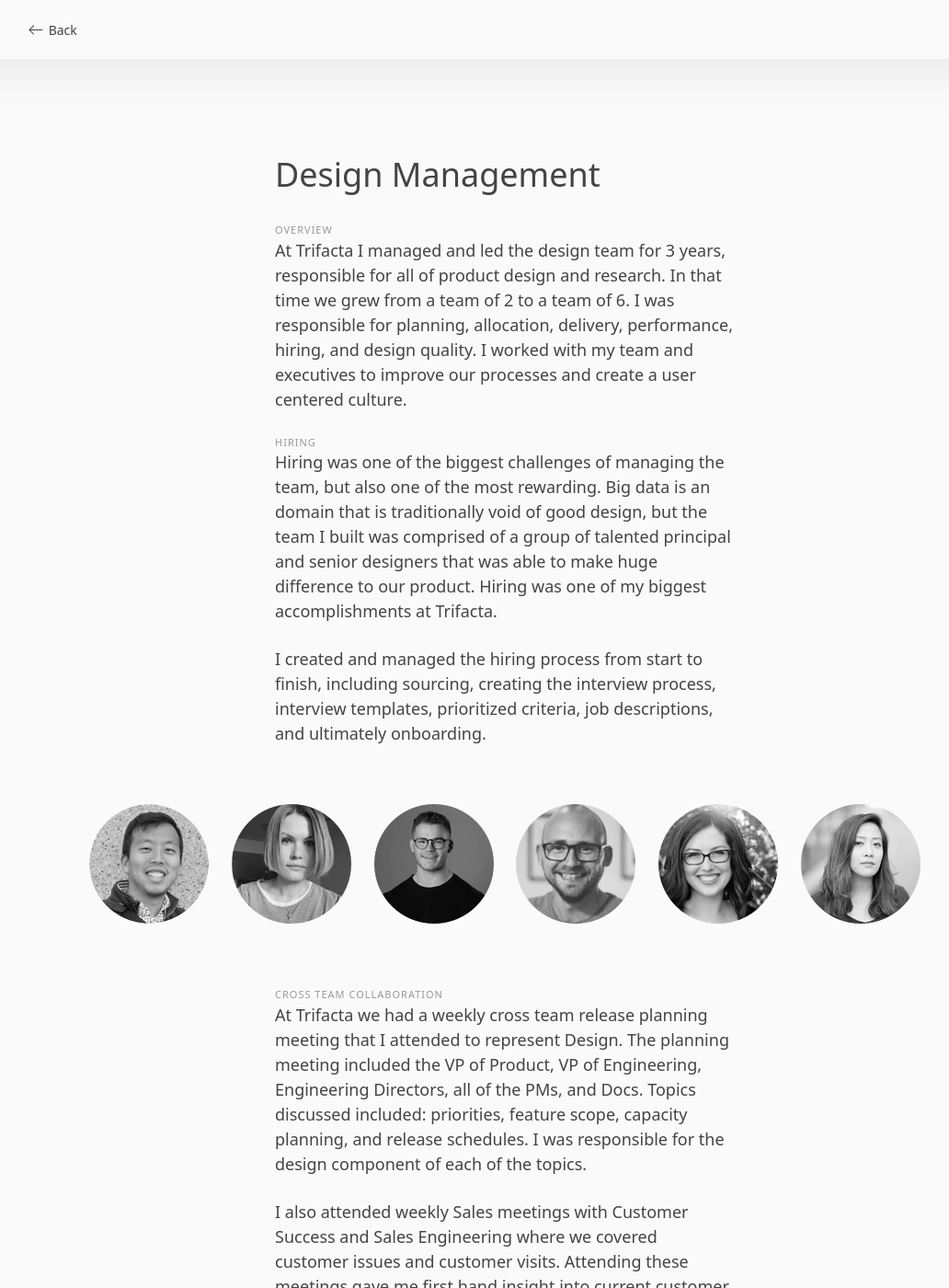
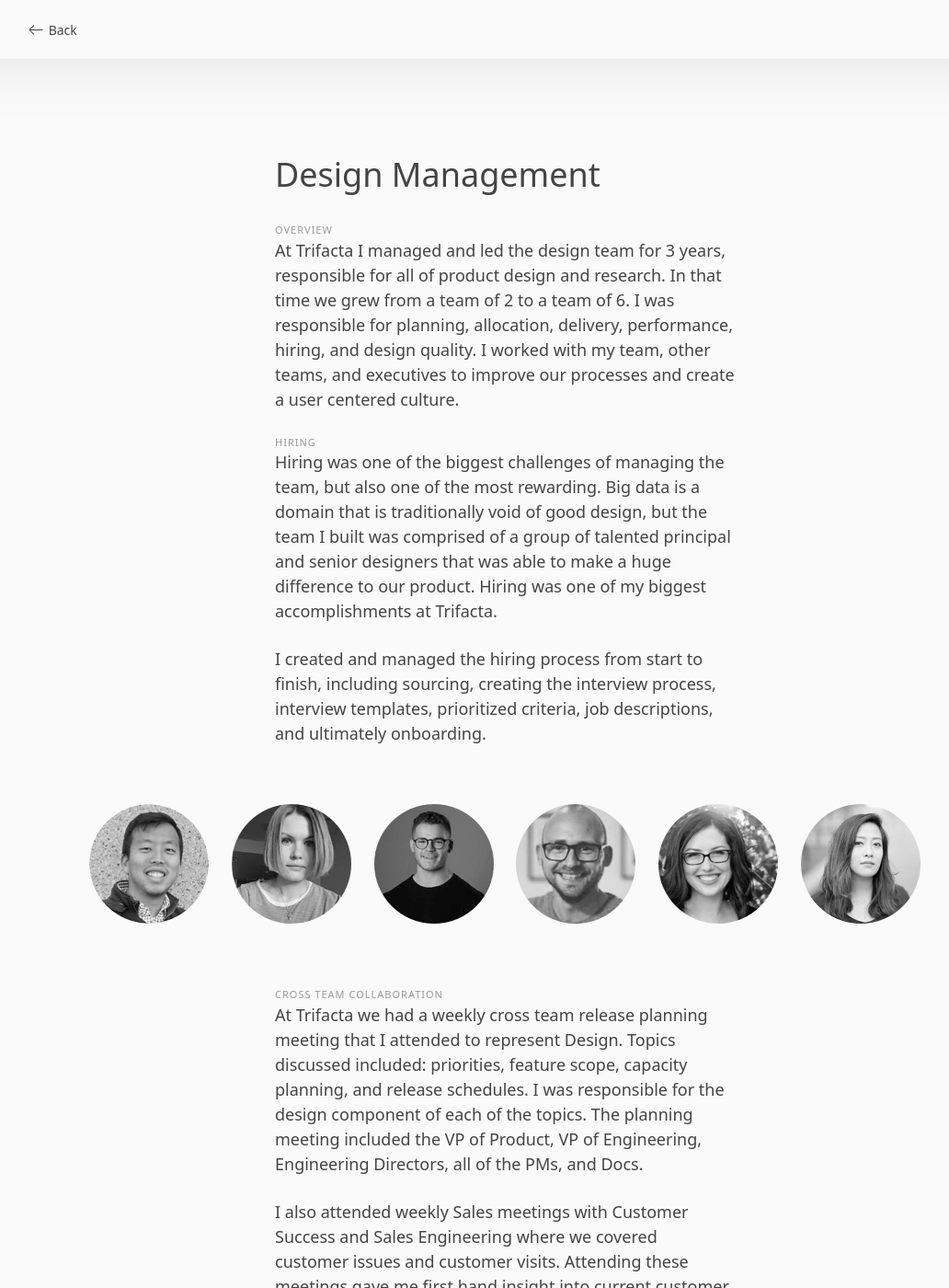
Before and after one commit to philipvanderbroek/philipvanderbroek.github.io, a Jekyll site: the page built from management.md, in a window 1280 px wide and 1400 px high, scrolled down 337 px. Shown: the whole window at 92% size, without its empty margins (91-1123 px from the left). Built offline with Jekyll 4.4.1, drawn with Linux system fonts in a browser that asks for light colours; some of the changed text lies outside the part shown.

Commit message:
language

```diff
--- a/management.md
+++ b/management.md
@@ -8,11 +8,11 @@ hero: "/images/management/management_project_hero.png"
 # Design Management
 
 ### Overview
-At Trifacta I managed and led the design team for 3 years, responsible for all of product design and research.  In that time we grew from a team of 2 to a team of 6.  I was responsible for planning, allocation, delivery, performance, hiring, and design quality.  I worked with my team and executives to improve our processes and create a user centered culture.
+At Trifacta I managed and led the design team for 3 years, responsible for all of product design and research.  In that time we grew from a team of 2 to a team of 6.  I was responsible for planning, allocation, delivery, performance, hiring, and design quality.  I worked with my team, other teams, and executives to improve our processes and create a user centered culture.
 
 ### Hiring
 
-Hiring was one of the biggest challenges of managing the team, but also one of the most rewarding.  Big data is an domain that is traditionally void of good design, but the team I built was comprised of a group of talented principal and senior designers that was able to make huge difference to our product. Hiring was one of my biggest accomplishments at Trifacta.
+Hiring was one of the biggest challenges of managing the team, but also one of the most rewarding.  Big data is a domain that is traditionally void of good design, but the team I built was comprised of a group of talented principal and senior designers that was able to make a huge difference to our product. Hiring was one of my biggest accomplishments at Trifacta.
 
 I created and managed the hiring process from start to finish, including sourcing, creating the interview process, interview templates, prioritized criteria, job descriptions, and ultimately onboarding.
 
@@ -20,7 +20,7 @@ I created and managed the hiring process from start to finish, including sourcin
 
 ### Cross Team Collaboration
 
-At Trifacta we had a weekly cross team release planning meeting that I attended to represent Design.  The planning meeting included the VP of Product, VP of Engineering, Engineering Directors, all of the PMs, and Docs.  Topics discussed included: priorities, feature scope, capacity planning, and release schedules.  I was responsible for the design component of each of the topics.
+At Trifacta we had a weekly cross team release planning meeting that I attended to represent Design. Topics discussed included: priorities, feature scope, capacity planning, and release schedules.  I was responsible for the design component of each of the topics. The planning meeting included the VP of Product, VP of Engineering, Engineering Directors, all of the PMs, and Docs.
 
 I also attended weekly Sales meetings with Customer Success and Sales Engineering where we covered customer issues and customer visits.  Attending these meetings gave me first hand insight into current customer pain points and helped create a healthy collaboration between Design and the Field organization.
 
@@ -39,7 +39,7 @@ In addition to growth and development, I looked for opportunities to pair more j
 
 ### Design Process
 
-I’m passionate about creating a healthy, clear, collaborative design process. I believe an explicit and intentional design process can be the foundation of a well functioning team of designers, PMs, and engineers. Design is of course inherently messy and non-linear. A design process shouldn’t be dogmatic, but rather should act as a guide for designers, ultimately removing ambiguity and charting a clear path rather than boxing designers in. **I believe just enough process is a real thing.**
+I’m passionate about creating a healthy, clear, collaborative design process. I believe an explicit and intentional design process can be the foundation of a well functioning team of designers, PMs, and engineers. Design is of course inherently messy and non-linear. A design process shouldn’t be dogmatic, but rather should act as a guide for designers, ultimately removing ambiguity and charting a clear path rather than boxing designers in. I believe just enough process is a real thing.
 
 <figure><img src="/images/management/process.png"></figure>
 
```
Also changed, not shown: other parts of management.md (+1 -3 lines).
